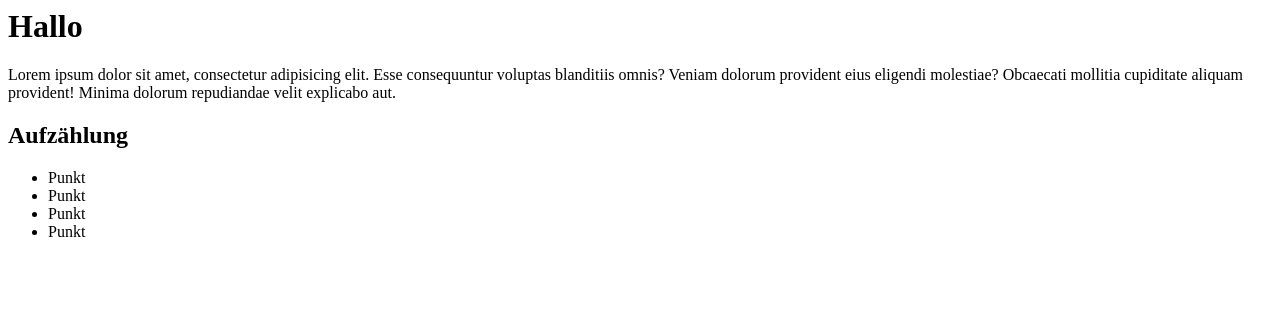
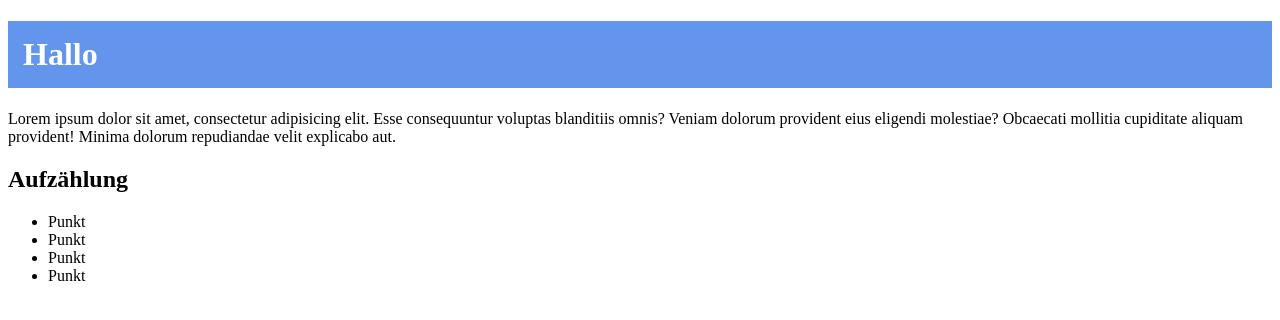
Before and after one commit to thomas-hintersteiner/html-test, a plain HTML site: page index.html in a window 1280 px wide. Drawn offline with Linux system fonts and the light colour scheme.

Commit message:
HTML Grundgerüst hinzugefügt und Überschrift gestyled

```diff
--- a/index.html
+++ b/index.html
@@ -1,3 +1,12 @@
+<!DOCTYPE html>
+<html lang="en">
+<head>
+    <meta charset="UTF-8">
+    <meta name="viewport" content="width=device-width, initial-scale=1.0">
+    <title>HTML Test-Dokument</title>
+    <link rel="stylesheet" href="style.css">
+</head>
+<body>
     <h1>Hallo</h1>
     <p>Lorem ipsum dolor sit amet, consectetur adipisicing elit. Esse consequuntur voluptas blanditiis omnis? Veniam dolorum provident eius eligendi molestiae? Obcaecati mollitia cupiditate aliquam provident! Minima dolorum repudiandae velit explicabo aut.</p>
 
@@ -8,3 +17,6 @@
         <li>Punkt</li>
         <li>Punkt</li>
     </ul>
+
+</body>
+</html>
--- a/style.css
+++ b/style.css
@@ -0,0 +1,5 @@
+h1 {
+    background-color: cornflowerblue;
+    color: white;
+    padding: 15px;
+}
```
Lines whose indentation alone changed are shown as unchanged.
